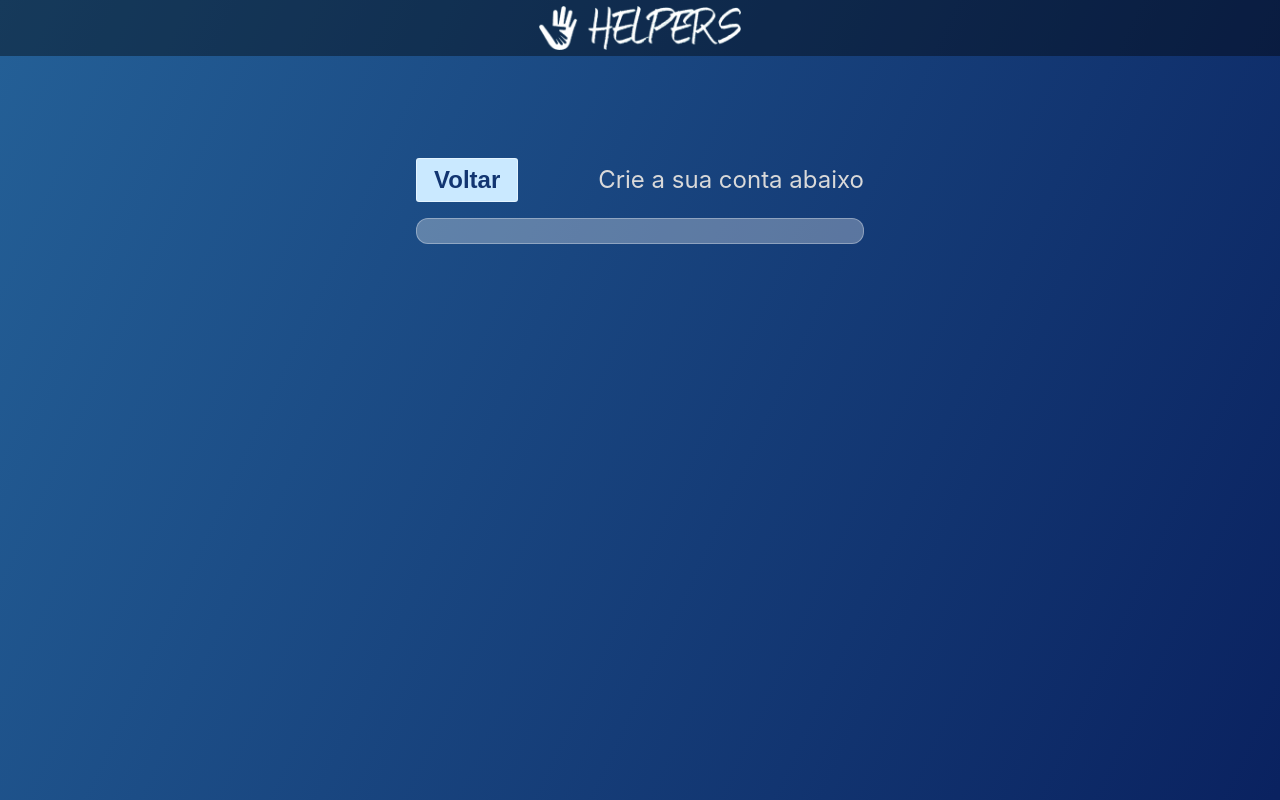
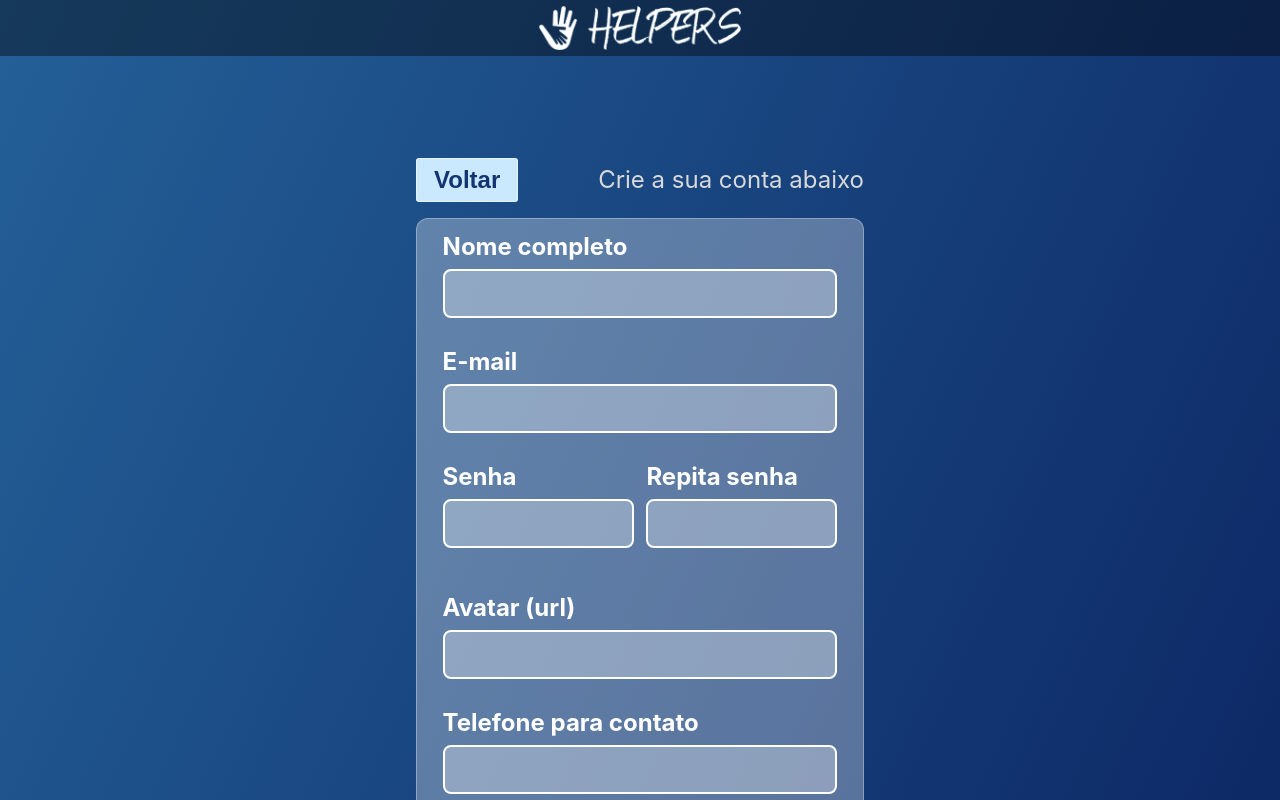
Before and after one commit to fabiojcp/helpers, a React (Create React App) app: page /register in a window 1280 px wide. Both pictures are taken after a click on the button "Sou uma pessoa física". Shown: the top 800 px of the page. Built offline with nearby package versions, Linux system fonts and the light colour scheme.

Commit message:
feat: register page

```diff
--- a/src/components/button/styles.js
+++ b/src/components/button/styles.js
@@ -9,4 +9,8 @@ export const Container = styled.button`
   font-size: 16px;
   font-weight: bolder;
   width: 100%;
+  cursor: pointer;
+  :hover {
+    background: #82c3ff;
+  }
 `;
--- a/src/pages/registration/Index.jsx
+++ b/src/pages/registration/Index.jsx
@@ -10,9 +10,14 @@ import {
   P,
   Form,
   FormTitle,
+  DivPassword,
+  Select,
+  Option,
+  Bio,
 } from "./style";
 import { Logo } from "../landing/styles";
 import { Link } from "react-router-dom";
+import Input from "../../components/input";
 
 export default function Registration() {
   const [type, setType] = useState("");
@@ -39,15 +44,161 @@ export default function Registration() {
               <Button onClick={() => setType("juridica")}>
                 Sou uma pessoa jurídica
               </Button>
-              <Button onClick={() => setType("entity")}>
+              <Button onClick={() => setType("entidade")}>
                 Sou uma organização
               </Button>
             </>
           )}
           {type === "fisica" && (
-          <>
+            <>
+              <Input>
+                <label>Nome completo</label>
+                <input type="text"></input>
+              </Input>
+              <Input>
+                <label>E-mail</label>
+                <input type="text"></input>
+              </Input>
+              <DivPassword>
+                <Input>
+                  <label>Senha</label>
+                  <input type="text"></input>
+                </Input>
+                <Input>
+                  <label>Repita senha</label>
+                  <input type="text"></input>
+                </Input>
+              </DivPassword>
+              <Input>
+                <label>Avatar (url)</label>
+                <input type="text"></input>
+              </Input>
+              <Input>
+                <label>Telefone para contato</label>
+                <input type="text"></input>
+              </Input>
+              <Select>
+                <Option>Homem cis</Option>
+                <Option>Homem trans</Option>
+                <Option>Mulher cis</Option>
+                <Option>Mulher cis</Option>
+                <Option>Prefiro não declarar / Outro</Option>
+              </Select>
+              <Bio >
+                <label>Bio</label>
+                <textarea type="text" rows="8"></textarea>
+              </Bio>
+              <Button>Criar conta</Button>
+            </>
+          )}
 
-          </>)}
+          {type === "juridica" && (
+            <>
+              <Input>
+                <label>Nome fantasia</label>
+                <input type="text"></input>
+              </Input>
+              <Input>
+                <label>E-mail</label>
+                <input type="text"></input>
+              </Input>
+              <DivPassword>
+                <Input>
+                  <label>Senha</label>
+                  <input type="text"></input>
+                </Input>
+                <Input>
+                  <label>Repita senha</label>
+                  <input type="text"></input>
+                </Input>
+              </DivPassword>
+              <Input>
+                <label>Avatar (url)</label>
+                <input type="text"></input>
+              </Input>
+              <Input>
+                <label>Pessoa de contato</label>
+                <input type="text"></input>
+              </Input>
+              <Input>
+                <label>Telefone para contato</label>
+                <input type="text"></input>
+              </Input>
+              <Bio >
+                <label>Bio</label>
+                <textarea type="text" rows="8"></textarea>
+              </Bio>
+              <Button>Criar conta</Button>
+            </>
+          )}
+
+          {type === "entidade" && (
+            <>
+              <Input>
+                <label>Nome fantasia</label>
+                <input type="text"></input>
+              </Input>
+              <Input>
+                <label>E-mail</label>
+                <input type="text"></input>
+              </Input>
+              <DivPassword>
+                <Input>
+                  <label>Senha</label>
+                  <input type="text"></input>
+                </Input>
+                <Input>
+                  <label>Repita senha</label>
+                  <input type="text"></input>
+                </Input>
+              </DivPassword>
+              <Input>
+                <label>Avatar (url)</label>
+                <input type="text"></input>
+              </Input>
+              <Input>
+                <label>Pessoa de contato</label>
+                <input type="text"></input>
+              </Input>
+              <Input>
+                <label>Telefone para contato</label>
+                <input type="text"></input>
+              </Input>
+              <FormTitle>Dados bancários</FormTitle>
+              <DivPassword>
+                <Input>
+                  <label>Agência</label>
+                  <input type="text"></input>
+                </Input>
+                <Input>
+                  <label>Conta</label>
+                  <input type="text"></input>
+                </Input>
+              </DivPassword>
+
+              <Input>
+                <label>Banco</label>
+                <input type="text"></input>
+              </Input>
+              <Input>
+                <label for="tipo">Tipo</label>
+                <Select name="tipo">
+                  <Option>Corrente</Option>
+                  <Option>Poupança</Option>
+                </Select>
+              </Input>
+
+              <Input>
+                <label>Chave pix</label>
+                <input type="text"></input>
+              </Input>
+              <Bio >
+                <label>Bio</label>
+                <textarea type="text" rows="8"></textarea>
+              </Bio>
+              <Button>Criar conta</Button>
+            </>
+          )}
         </Form>
       </DivForm>
     </DivMain>
--- a/src/pages/registration/style.js
+++ b/src/pages/registration/style.js
@@ -3,8 +3,9 @@ import styled from "styled-components";
 
 export const DivMain = styled.div`
   background: linear-gradient(114.83deg, #246097 0%, #0a2260 99.64%);
-  height: 100vh;
+  min-height: 100vh;
   width: 100vw;
+  padding: 0 0 8vh 0;
 `;
 
 export const DivHeader = styled.div`
@@ -66,3 +67,54 @@ export const FormTitle = styled.p`
   text-align: center;
   margin: 0 0 1vh 0;
 `;
+
+export const DivPassword = styled.div`
+  display: flex;
+  flex-direction: row;
+  div:nth-child(1) {
+    margin: 0 1vw 0 0;
+  }
+`;
+
+export const Select = styled.select`
+  font-weight: bold;
+  color: white;
+  text-align: left;
+  display: flex;
+  flex-direction: column;
+  width: 100%;
+  background-color: rgba(255, 255, 255, 0.3);
+  padding: 15px 10%;
+  border-radius: 8px;
+  border: 2px solid white;
+  cursor: pointer;
+  font-weight: 400;
+  font-size: 1.5rem;
+`;
+
+export const Option = styled.option`
+  color: black;
+  background-color: rgba(255, 255, 255, 0.1);
+  backdrop-filter: blur(0.6);
+  backdrop-filter: calc(60%);
+`;
+
+export const Bio = styled.div`
+  font-weight: bold;
+  color: white;
+  text-align: left;
+  display: flex;
+  flex-direction: column;
+  width: 100%;
+
+  textarea {
+    border-radius: 8px;
+    border: 2px solid white;
+    background-color: rgba(255, 255, 255, 0.3);
+    padding: 15px 10%;
+    resize: none;
+  }
+  label {
+    margin: 0 0 10px 0;
+  }
+`;
```
Also changed, not shown: src/providers/user/index.jsx (+25 -13 lines).
